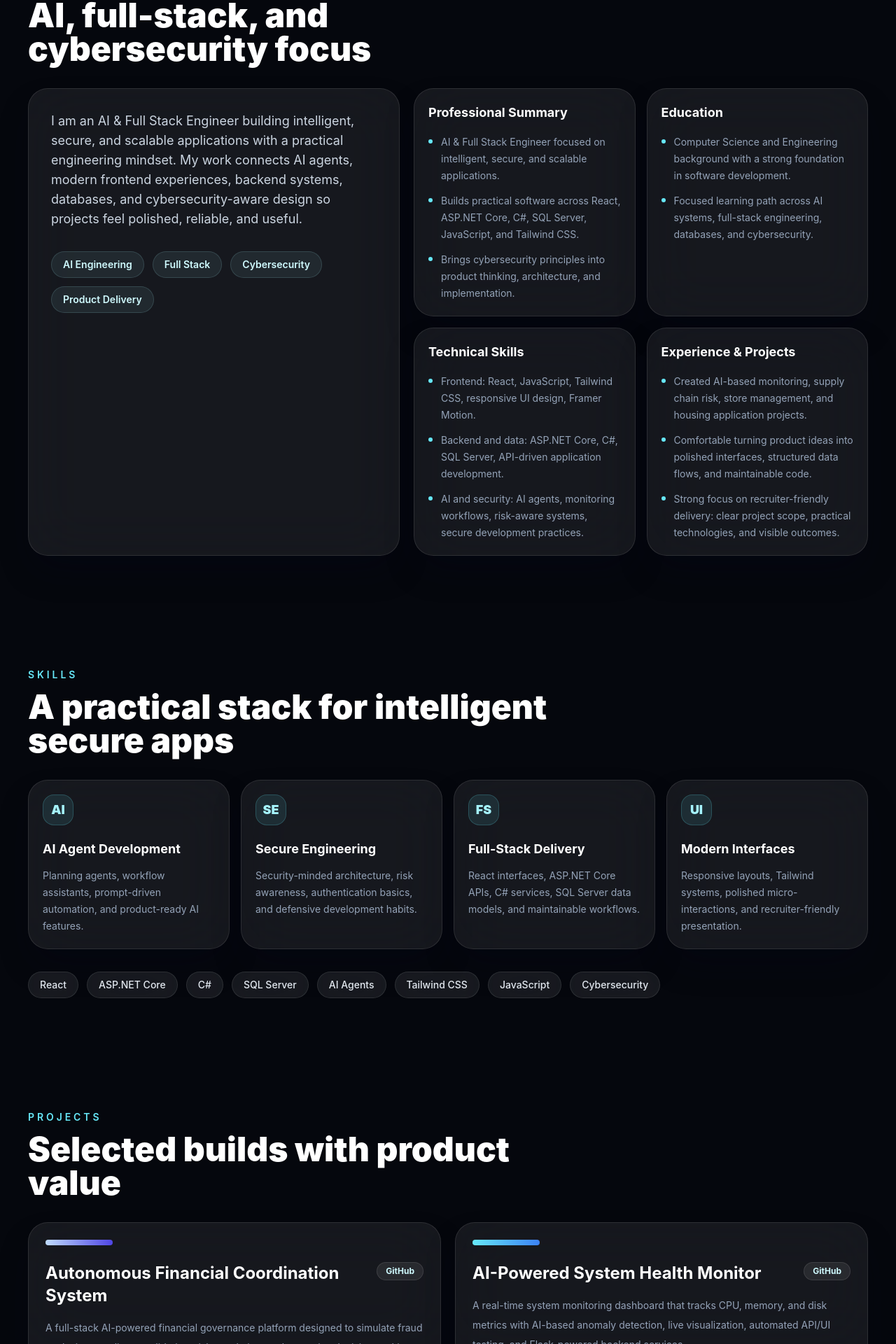
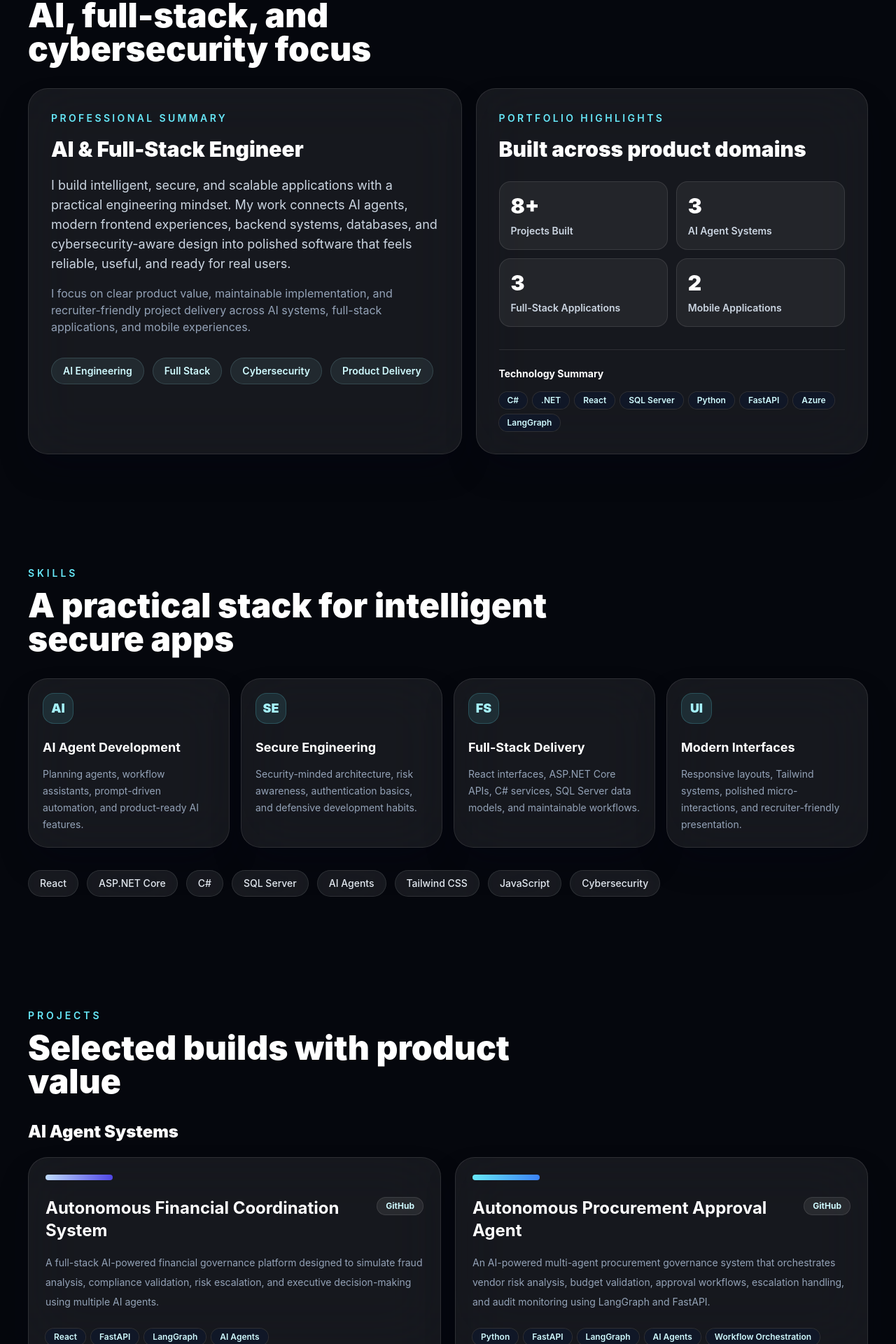
Before and after one commit to raheshcse/Rahesh-portfolio, a React (Vite) app: page / in a window 1280 px wide. Shown: the part 880-2800 px from the top of the page at 70% size. Built offline with nearby package versions, Linux system fonts and the light colour scheme.

Commit message:
Updated portfolio with projects, experience, and social links

```diff
--- a/src/App.jsx
+++ b/src/App.jsx
@@ -2,9 +2,16 @@ import { motion } from 'framer-motion'
 import AnimatedBackground from './components/AnimatedBackground'
 import GlassCard from './components/GlassCard'
 import Section from './components/Section'
-import { profileHighlights, projects, skills, stackBadges } from './data/portfolio'
+import { projectCategories, skills, stackBadges } from './data/portfolio'
 
 const navLinks = ['About', 'Skills', 'Projects', 'Contact']
+const portfolioStats = [
+  { value: '8+', label: 'Projects Built' },
+  { value: '3', label: 'AI Agent Systems' },
+  { value: '3', label: 'Full-Stack Applications' },
+  { value: '2', label: 'Mobile Applications' },
+]
+const profileTechnologies = ['C#', '.NET', 'React', 'SQL Server', 'Python', 'FastAPI', 'Azure', 'LangGraph']
 
 const fadeUp = {
   hidden: { opacity: 0, y: 28 },
@@ -117,13 +124,25 @@ function App() {
         </section>
 
         <Section id="about" eyebrow="About & Experience" title="AI, full-stack, and cybersecurity focus">
-          <div className="grid gap-5 lg:grid-cols-[0.9fr_1.1fr]">
-            <GlassCard className="p-6 sm:p-8">
-              <p className="text-base leading-8 text-slate-300 sm:text-lg">
-                I am an AI & Full Stack Engineer building intelligent, secure, and scalable
-                applications with a practical engineering mindset. My work connects AI agents,
-                modern frontend experiences, backend systems, databases, and cybersecurity-aware
-                design so projects feel polished, reliable, and useful.
+          <motion.div
+            initial="hidden"
+            whileInView="visible"
+            viewport={{ once: true, amount: 0.2 }}
+            variants={container}
+            className="grid gap-5 lg:grid-cols-[1.05fr_0.95fr]"
+          >
+            <motion.div variants={fadeUp}>
+              <GlassCard className="h-full p-6 sm:p-8">
+                <p className="text-sm font-semibold uppercase tracking-[0.24em] text-cyan-300">Professional Summary</p>
+                <h3 className="mt-4 text-2xl font-black text-white sm:text-3xl">AI & Full-Stack Engineer</h3>
+                <p className="mt-5 text-base leading-8 text-slate-300 sm:text-lg">
+                  I build intelligent, secure, and scalable applications with a practical engineering mindset.
+                  My work connects AI agents, modern frontend experiences, backend systems, databases, and
+                  cybersecurity-aware design into polished software that feels reliable, useful, and ready for real users.
+                </p>
+                <p className="mt-4 text-sm leading-7 text-slate-400 sm:text-base">
+                  I focus on clear product value, maintainable implementation, and recruiter-friendly project delivery
+                  across AI systems, full-stack applications, and mobile experiences.
                 </p>
                 <div className="mt-8 flex flex-wrap gap-3">
                   {['AI Engineering', 'Full Stack', 'Cybersecurity', 'Product Delivery'].map((focus) => (
@@ -133,31 +152,35 @@ function App() {
                   ))}
                 </div>
               </GlassCard>
+            </motion.div>
 
-            <motion.div
-              initial="hidden"
-              whileInView="visible"
-              viewport={{ once: true, amount: 0.2 }}
-              variants={container}
-              className="grid gap-4 sm:grid-cols-2"
-            >
-              {profileHighlights.map((section) => (
-                <motion.div key={section.title} variants={fadeUp}>
-                  <GlassCard className="h-full p-5">
-                    <h3 className="text-lg font-bold text-white">{section.title}</h3>
-                    <ul className="mt-4 space-y-3 text-sm leading-6 text-slate-400">
-                      {section.items.map((item) => (
-                        <li key={item} className="flex gap-3">
-                          <span className="mt-2 h-1.5 w-1.5 shrink-0 rounded-full bg-cyan-300" />
-                          <span>{item}</span>
-                        </li>
+            <motion.div variants={fadeUp}>
+              <GlassCard className="h-full p-6 sm:p-8">
+                <p className="text-sm font-semibold uppercase tracking-[0.24em] text-cyan-300">Portfolio Highlights</p>
+                <h3 className="mt-4 text-2xl font-black text-white sm:text-3xl">Built across product domains</h3>
+
+                <div className="mt-7 grid gap-3 sm:grid-cols-2">
+                  {portfolioStats.map((stat) => (
+                    <div key={stat.label} className="rounded-2xl border border-white/10 bg-white/[0.06] p-4">
+                      <div className="text-3xl font-black text-white">{stat.value}</div>
+                      <div className="mt-2 text-sm font-semibold text-slate-300">{stat.label}</div>
+                    </div>
                   ))}
-                    </ul>
+                </div>
+
+                <div className="mt-8 border-t border-white/10 pt-6">
+                  <p className="text-sm font-bold text-white">Technology Summary</p>
+                  <div className="mt-4 flex flex-wrap gap-2">
+                    {profileTechnologies.map((technology) => (
+                      <span key={technology} className="rounded-full bg-slate-900/80 px-3 py-1 text-xs font-semibold text-cyan-100 ring-1 ring-white/10">
+                        {technology}
+                      </span>
+                    ))}
+                  </div>
+                </div>
               </GlassCard>
             </motion.div>
-              ))}
           </motion.div>
-          </div>
         </Section>
 
         <Section id="skills" eyebrow="Skills" title="A practical stack for intelligent secure apps">
@@ -191,6 +214,10 @@ function App() {
         </Section>
 
         <Section id="projects" eyebrow="Projects" title="Selected builds with product value">
+          <div className="space-y-12">
+            {projectCategories.map((category) => (
+              <div key={category.title}>
+                <h3 className="mb-5 text-xl font-black text-white sm:text-2xl">{category.title}</h3>
                 <motion.div
                   initial="hidden"
                   whileInView="visible"
@@ -198,7 +225,7 @@ function App() {
                   variants={container}
                   className="grid gap-5 md:grid-cols-2"
                 >
-            {projects.map((project) => (
+                  {category.projects.map((project) => (
                     <motion.article key={project.title} variants={fadeUp}>
                       <GlassCard className="group h-full overflow-hidden transition duration-300 hover:-translate-y-1 hover:border-cyan-200/35">
                         <a
@@ -228,6 +255,9 @@ function App() {
                     </motion.article>
                   ))}
                 </motion.div>
+              </div>
+            ))}
+          </div>
         </Section>
 
         <Section id="contact" eyebrow="Contact" title="Let's build something useful">
--- a/src/data/portfolio.js
+++ b/src/data/portfolio.js
@@ -66,7 +66,10 @@ export const profileHighlights = [
   },
 ]
 
-export const projects = [
+export const projectCategories = [
+  {
+    title: 'AI Agent Systems',
+    projects: [
       {
         title: 'Autonomous Financial Coordination System',
         description: 'A full-stack AI-powered financial governance platform designed to simulate fraud analysis, compliance validation, risk escalation, and executive decision-making using multiple AI agents.',
@@ -75,13 +78,25 @@ export const projects = [
         url: 'https://github.com/raheshcse/autonomous-financial-coordination-system',
       },
       {
-    title: 'AI-Powered System Health Monitor',
+        title: 'Autonomous Procurement Approval Agent',
+        description: 'An AI-powered multi-agent procurement governance system that orchestrates vendor risk analysis, budget validation, approval workflows, escalation handling, and audit monitoring using LangGraph and FastAPI.',
+        tags: ['Python', 'FastAPI', 'LangGraph', 'AI Agents', 'Workflow Orchestration'],
+        accent: 'from-cyan-300 to-blue-500',
+        url: 'https://github.com/raheshcse/Autonomous-procurement-approval-agent',
+      },
+      {
+        title: 'Supply Chain Risk Agent',
         description:
-  'A real-time system monitoring dashboard that tracks CPU, memory, and disk metrics with AI-based anomaly detection, live visualization, automated API/UI testing, and Flask-powered backend services.',
-    tags: ['Python', 'Flask', 'AI Monitoring', 'Playwright', 'Pytest'],
-    accent: 'from-cyan-300 to-blue-500',
-    url: 'https://github.com/raheshcse/system-health-monitor',
+          'An AI-powered backend automation system for monitoring supplier risk exposure, generating governance-style operational alerts, and simulating enterprise supply chain risk workflows through API-driven orchestration.',
+        tags: ['FastAPI', 'AI Agents', 'Risk Automation'],
+        accent: 'from-fuchsia-300 to-rose-500',
+        url: 'https://github.com/raheshcse/supply-chain-risk-agent',
       },
+    ],
+  },
+  {
+    title: 'Full-Stack Applications',
+    projects: [
       {
         title: 'Store Management System',
         description:
@@ -91,19 +106,42 @@ export const projects = [
         url: 'https://github.com/raheshcse/StoreManagementStudio',
       },
       {
-    title: 'Supply Chain Risk Agent',
+        title: 'AI Bug Explanation Tool',
         description:
-    'An AI-powered backend automation system for monitoring supplier risk exposure, generating governance-style operational alerts, and simulating enterprise supply chain risk workflows through API-driven orchestration.',
-    tags: ['FastAPI', 'AI Agents', 'Risk Automation'],
-    accent: 'from-fuchsia-300 to-rose-500',
-    url: 'https://github.com/raheshcse/supply-chain-risk-agent',
+          'A full-stack AI debugging assistant that explains application errors, analyzes stack traces, and turns code snippets into practical troubleshooting guidance.',
+        tags: ['React', 'ASP.NET Core', 'C#', 'AI Integration'],
+        accent: 'from-violet-300 to-fuchsia-500',
+        url: 'https://github.com/raheshcse/AI-Bug-Explanation-Tool',
       },
       {
-  title: 'Autonomous Procurement Approval Agent',
-  description: 'An AI-powered multi-agent procurement governance system that orchestrates vendor risk analysis, budget validation, approval workflows, escalation handling, and audit monitoring using LangGraph and FastAPI.',
-  tags: ['Python', 'FastAPI', 'LangGraph', 'AI Agents', 'Workflow Orchestration'],
+        title: 'AI-Based System Health Monitoring',
+        description:
+          'A real-time system monitoring dashboard that tracks CPU, memory, and disk metrics with AI-based anomaly detection, live visualization, automated API/UI testing, and Flask-powered backend services.',
+        tags: ['Python', 'Flask', 'AI Monitoring', 'Playwright', 'Pytest'],
         accent: 'from-cyan-300 to-blue-500',
-  url: 'https://github.com/raheshcse/Autonomous-procurement-approval-agent',
-}
-
+        url: 'https://github.com/raheshcse/system-health-monitor',
+      },
+    ],
+  },
+  {
+    title: 'Mobile Applications',
+    projects: [
+      {
+        title: 'SafeStreet Community Patrol Operations Platform',
+        description:
+          'A React Native mobile app designed to support patrol volunteers, patrol leaders, and coordinators with patrol assignments, vehicle registration, incident reporting, emergency escalation, patrol activity tracking, and volunteer coordination.',
+        tags: ['React Native', 'TypeScript', 'Expo', 'React Navigation'],
+        accent: 'from-amber-300 to-rose-500',
+        url: 'https://github.com/raheshcse/SafeStreet-Android-App',
+      },
+      {
+        title: 'Housify App',
+        description:
+          'A smart housing companion platform designed to help New Zealanders manage housing-related services through a single digital experience. The platform provides rental support, maintenance management, utilities guidance, student accommodation assistance, and AI-powered housing support through a modern mobile application.',
+        tags: ['Kotlin', 'Jetpack Compose', 'MVVM', 'StateFlow', 'Material 3', 'AI Integration'],
+        accent: 'from-lime-300 to-emerald-500',
+        url: 'https://github.com/raheshcse/Housify-Android-App',
+      },
+    ],
+  },
 ]
```
Lines whose indentation alone changed are shown as unchanged.
